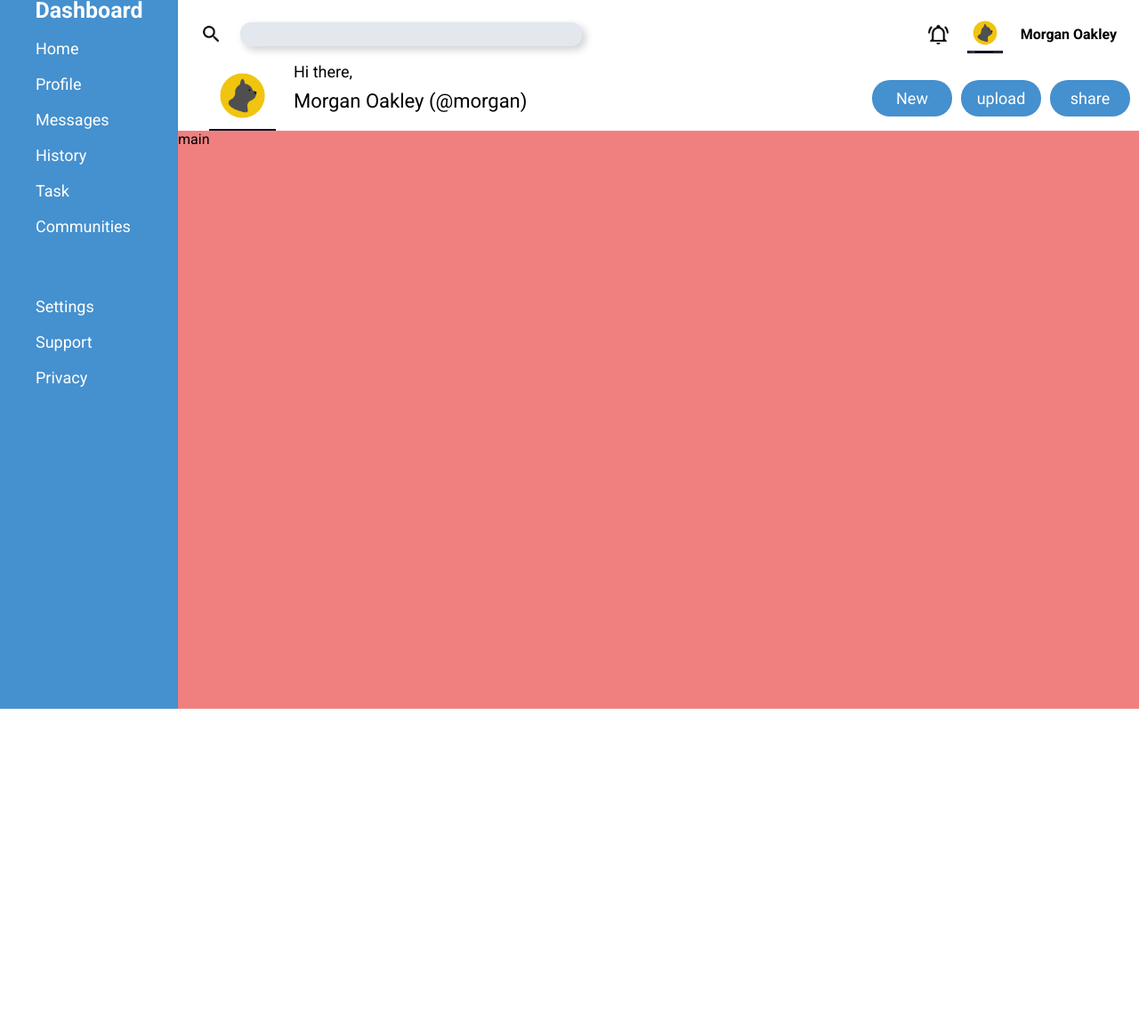
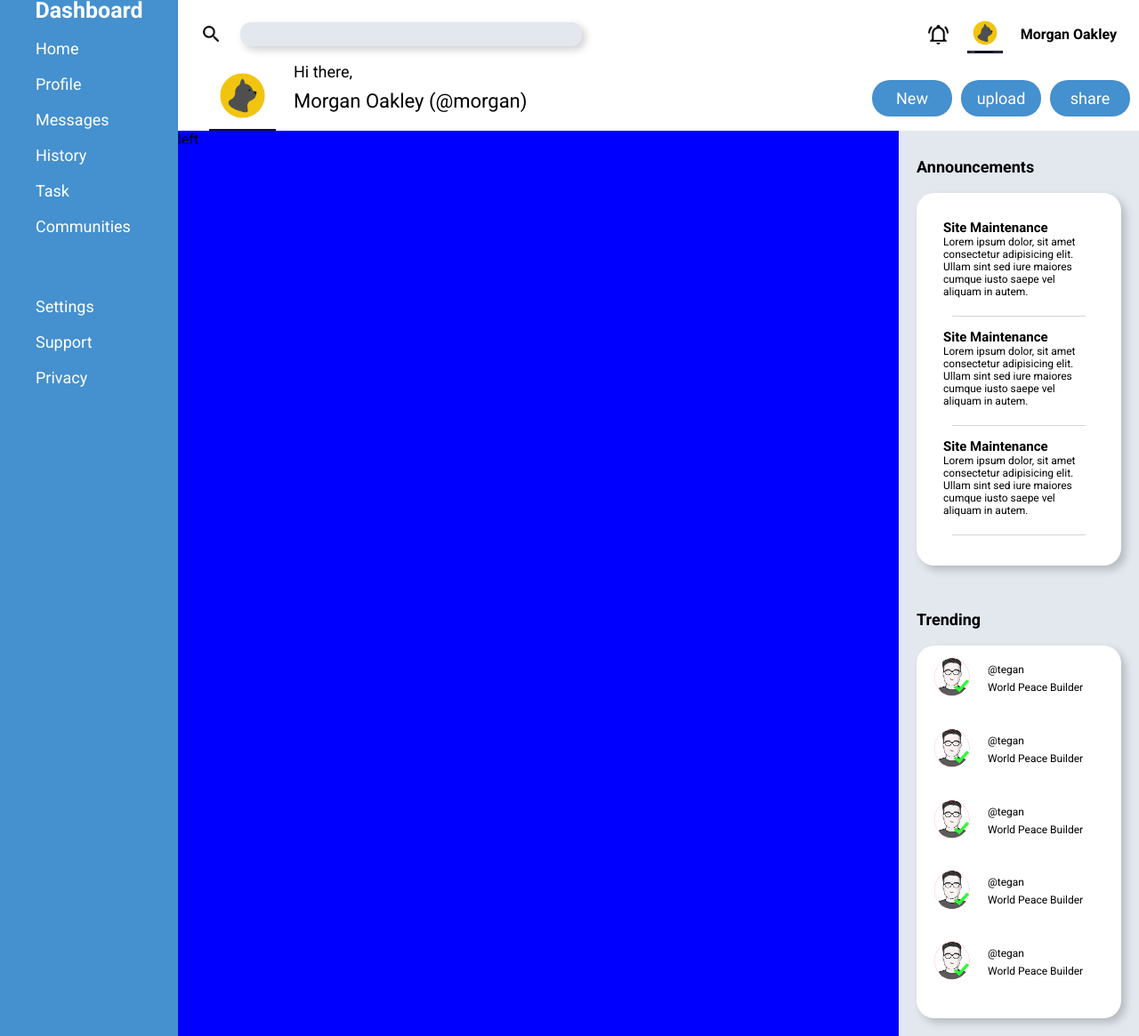
Before and after one commit to TBroadJr/odin-admin, a plain HTML site: page index.html in a window 1280 px wide. Shown: the part 3-1168 px from the top of the page at 89% size. Before the commit the page ends 800 px from the top, so only its background shows below. Drawn offline with Linux system fonts and the light colour scheme.

Commit message:
Added UI for trending and Announcements section

```diff
--- a/index.html
+++ b/index.html
@@ -84,7 +84,96 @@
     </div>
 
     <div class="main">
-      main
+
+      <div class="left">left</div>
+      <div class="right">
+
+        <div class="top">
+            <div class="title">
+              <p>Announcements</p>
+            </div>
+            <div class="content">
+              <div>
+                <h3 class="content-title">Site Maintenance</h3>
+                <p class="content-detail">
+                  Lorem ipsum dolor, sit amet consectetur adipisicing elit. Ullam sint sed iure maiores cumque iusto saepe vel aliquam in autem.                </p>
+              </div>
+
+              <div class="content-border"></div>
+
+
+              <div>
+                <h3 class="content-title">Site Maintenance</h3>
+                <p class="content-detail">
+                  Lorem ipsum dolor, sit amet consectetur adipisicing elit. Ullam sint sed iure maiores cumque iusto saepe vel aliquam in autem.
+                 </p>
+              </div>
+
+              <div class="content-border"></div>
+
+
+              <div>
+                <h3 class="content-title">Site Maintenance</h3>
+                <p class="content-detail">
+                  Lorem ipsum dolor, sit amet consectetur adipisicing elit. Ullam sint sed iure maiores cumque iusto saepe vel aliquam in autem.
+                </p>
+              </div>
+
+              <div class="content-border"></div>
+
+
+            </div>
+        </div>
+        <div class="bottom">
+          <div class="title">
+            <p>Trending</p>
+          </div>
+          <div class="content">
+
+            <div class="trending-container">
+              <img src="./img/images.png" alt="profile image">
+              <div class="trending-info">
+                <p>@tegan</p>
+                <p>World Peace Builder</p>
+              </div>
+            </div>
+
+            <div class="trending-container">
+              <img src="./img/images.png" alt="profile image">
+              <div class="trending-info">
+                <p>@tegan</p>
+                <p>World Peace Builder</p>
+              </div>
+            </div>
+
+            <div class="trending-container">
+              <img src="./img/images.png" alt="profile image">
+              <div class="trending-info">
+                <p>@tegan</p>
+                <p>World Peace Builder</p>
+              </div>
+            </div>
+
+            <div class="trending-container">
+              <img src="./img/images.png" alt="profile image">
+              <div class="trending-info">
+                <p>@tegan</p>
+                <p>World Peace Builder</p>
+              </div>
+            </div>
+
+            <div class="trending-container">
+              <img src="./img/images.png" alt="profile image">
+              <div class="trending-info">
+                <p>@tegan</p>
+                <p>World Peace Builder</p>
+              </div>
+            </div>
+
+          </div>
+        </div>
+
+      </div>
     </div>
   </div>
 
--- a/style.css
+++ b/style.css
@@ -76,7 +76,6 @@ p {
 .header .bottom {
   display: grid;
   grid-template-columns: 3fr 2fr;
-  margin-bottom: 0px;
 }
 
 .header .bottom .left {
@@ -166,7 +165,91 @@ p {
 }
 
 .main {
-  background-color: lightcoral;
   grid-column: 2 / 2;
   grid-row: 2 / 3;
+  display: grid;
+  grid-template-columns: 3fr 1fr;
 }
+
+.main .left {
+  background-color: blue;
+}
+
+.main .right {
+  display: grid;
+  grid-template-rows: repeat(2, 1fr);
+  background-color: rgb(227, 232, 239);
+}
+
+.main .right .top,
+.main .right .bottom {
+  display: grid;
+  grid-template-rows: 50px 1fr;
+  padding: 20px;
+}
+
+.main .right .top .content {
+  display: grid;
+  grid-template-rows: 1fr 15px 1fr 15px 1fr 15px;
+  padding: 30px;
+  gap: 10px;
+  box-shadow: 5px 5px 10px rgb(0, 0, 0, 0.2);
+  border-radius: 20px;
+  background-color: white;
+}
+
+.main .right .bottom .content {
+  display: grid;
+  grid-template-rows: repeat(5, 1fr);
+  background-color: white;
+  box-shadow: 5px 5px 10px rgb(0, 0, 0, 0.2);
+  border-radius: 20px;
+  padding: 10px;
+}
+
+.main .right .bottom img {
+  width: 60px;
+  border-radius: 50px;
+}
+
+.trending-container {
+  display: grid;
+  grid-template-columns: 60px 1fr;
+  gap: 10px;
+}
+
+.trending-info {
+  display: grid;
+  grid-template-rows: 20px 20px;
+  font-size: 12px;
+  margin-top: 10px;
+
+}
+
+.main .right .top .title,
+.main .right .bottom .title {
+  font-size: 18px;
+  text-align: left;
+  margin-top: 10px;
+  font-weight: bold;
+}
+
+
+.main .content-title {
+  font-size: 15px;
+  text-align: left;
+  margin: 0;
+}
+
+.main .content-detail {
+  font-size: 12px;
+  text-align: left;
+  margin: 0;
+}
+
+.content-border {
+  height: 1px;
+  background-color: rgb(169, 169, 169, 0.5);
+  margin: 10px;
+
+}
```
Also changed, not shown: img/images.png (added).
